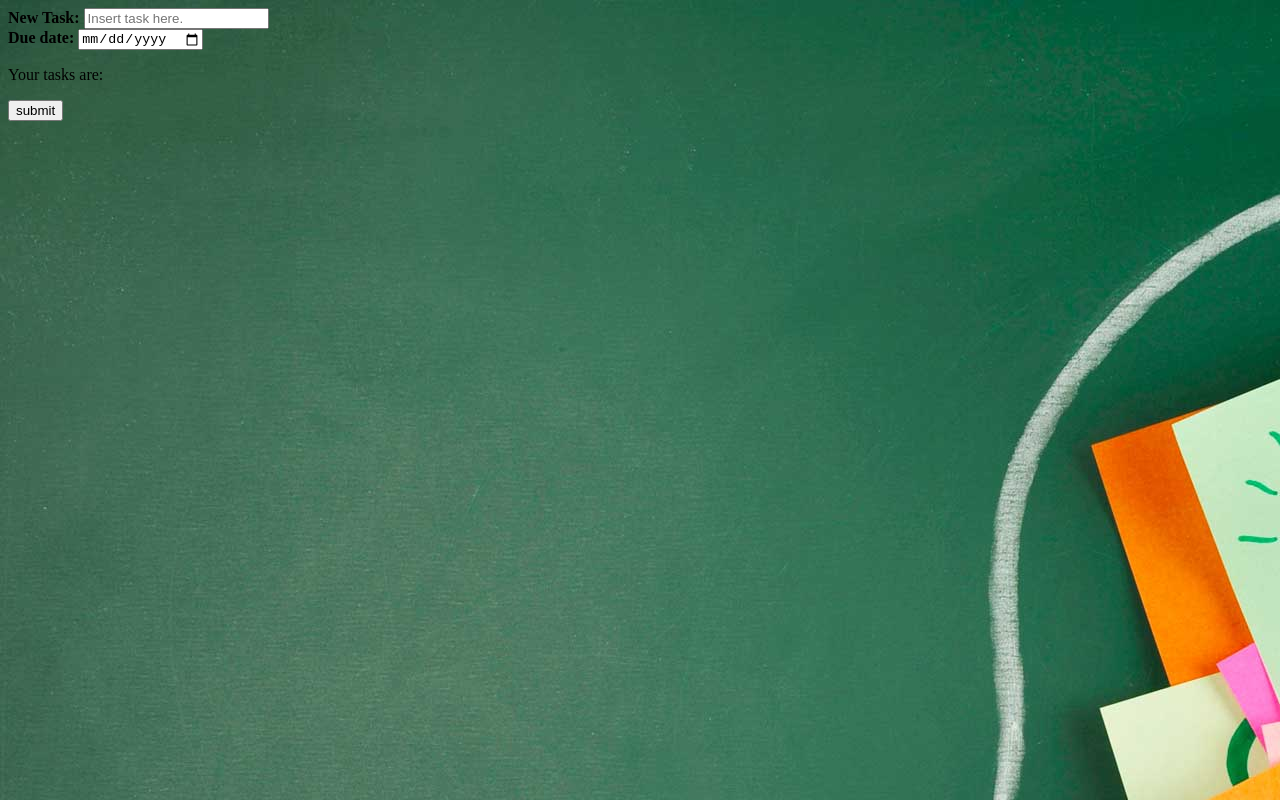
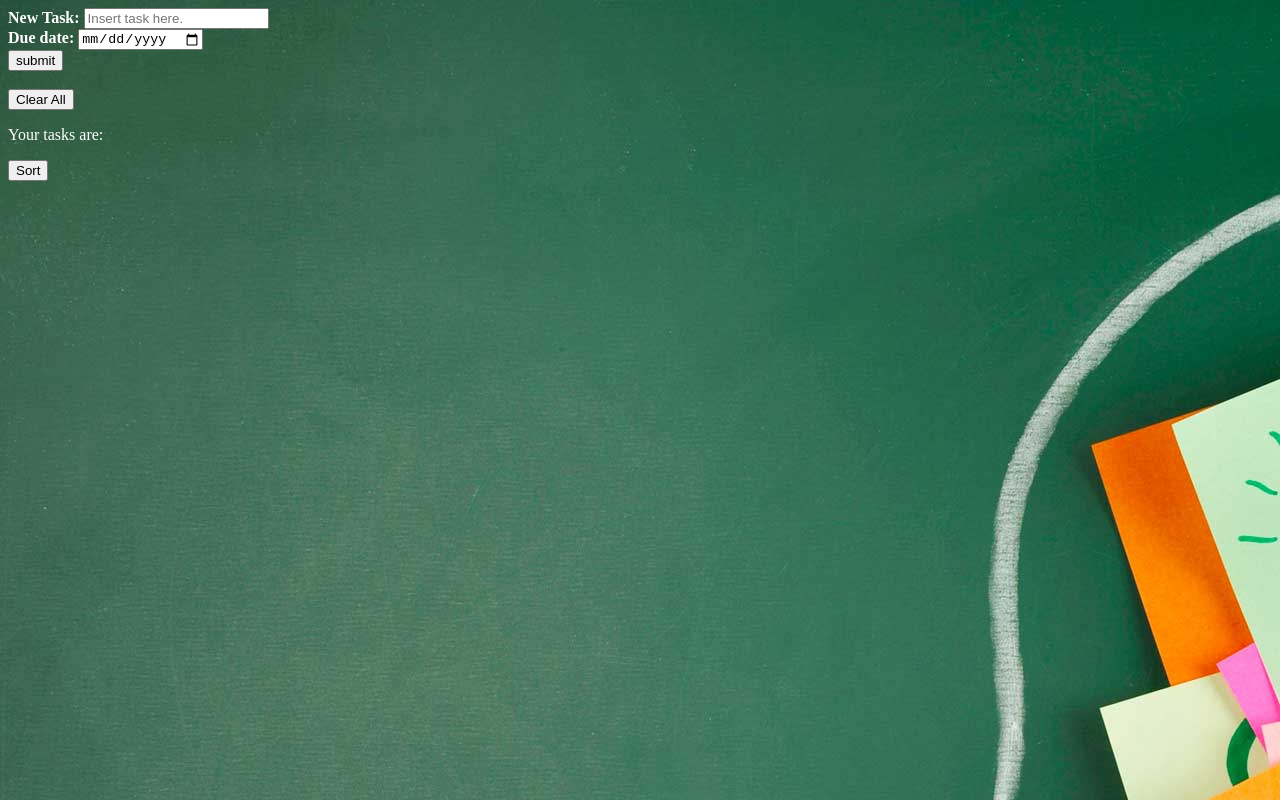
Before and after one commit to Myburgh3214/to-do-app-javascript, a plain HTML site: page To-Do-App.html in a window 1280 px wide. Drawn offline with Linux system fonts and the light colour scheme.

Commit message:
Added sort function

```diff
--- a/To-Do-App.html
+++ b/To-Do-App.html
@@ -14,13 +14,21 @@
               <label for="dueDate"><b>Due date:</b></label>
               <input type="date" id="dueDate" placeholder="Choose a due date.">
           </div>
+            <input type="button" onclick="addDate(), addTask(), myData()" value="submit" class="btn" id="submit">
           <div>
+              <br>
+              <button onclick="Delete Tasks()">Clear All</button>
+              </div>
+              <div>
               <p>Your tasks are:</p>
-              <ol id="myList"></ol>
+                  <input type="button" onclick="sortAbc()" value="Sort" class="btn" id="submit">
+
+                  <div contenteditable="true">
+              <ol id="myList">
+                      </ol>
+                  </div>
           </div>
-          <div>
-              <input type="button" onclick="addTask()" value="submit" class="btn" id="submit">
-          </div>
+
       </form>
       <script src="js/script.js"></script>
   </body>
--- a/css/stylesheet.css
+++ b/css/stylesheet.css
@@ -1,3 +1,7 @@
 body{
 background: white url("../images/memory.jpg");
+color: white;
 }
+li {
+    overflow: hidden;
+}
--- a/js/script.js
+++ b/js/script.js
@@ -5,3 +5,28 @@ function addTask() {
     entry.appendChild(document.createTextNode(Task));
     newList.appendChild(entry);
 }
+let newDate = document.getElementById("myList")
+function addDate() {
+    let dueDate = document.getElementById("dueDate").value;
+    let date = document.createElement("li");
+   date.appendChild(document.createTextNode(dueDate));
+    newDate.appendChild(date);
+}
+
+ function sortAbc() {
+  let captureText = document.getElementById('Task').value;// getting input value
+    console.log(captureText)
+   let split=captureText.split("")// Turned string to an array
+    console.log(split)
+    let sorted = split.sort()// Sorted the array
+   window.alert(sorted);
+  let words = captureText.split(" ");
+   captureText.value = words.sort().join(" ");
+ }
+function myData(){
+    let Object = {List: "Play Violin"};
+    console.log(Object);
+    let myData = JSON.stringify(Object);
+    console.log(myData);
+    localStorage.setItem("userData", myData);
+}
```
